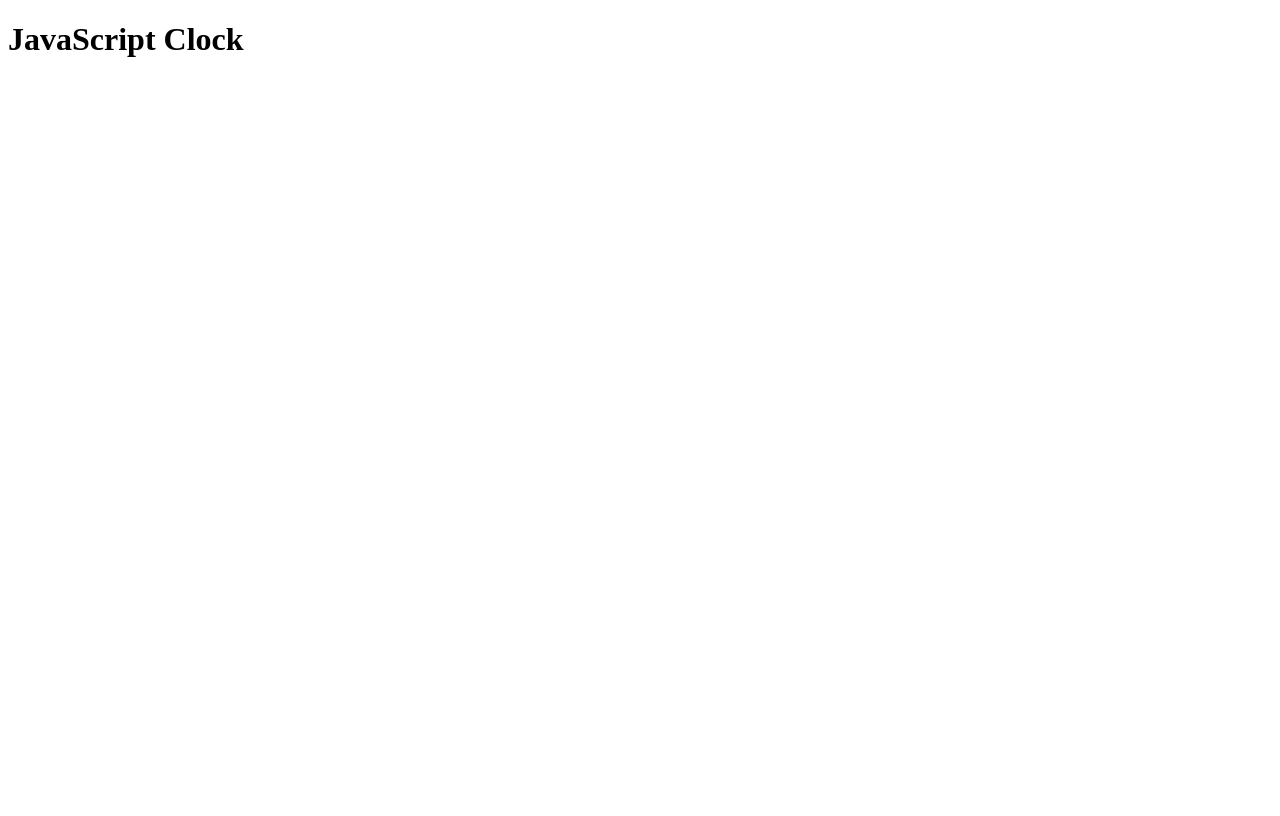
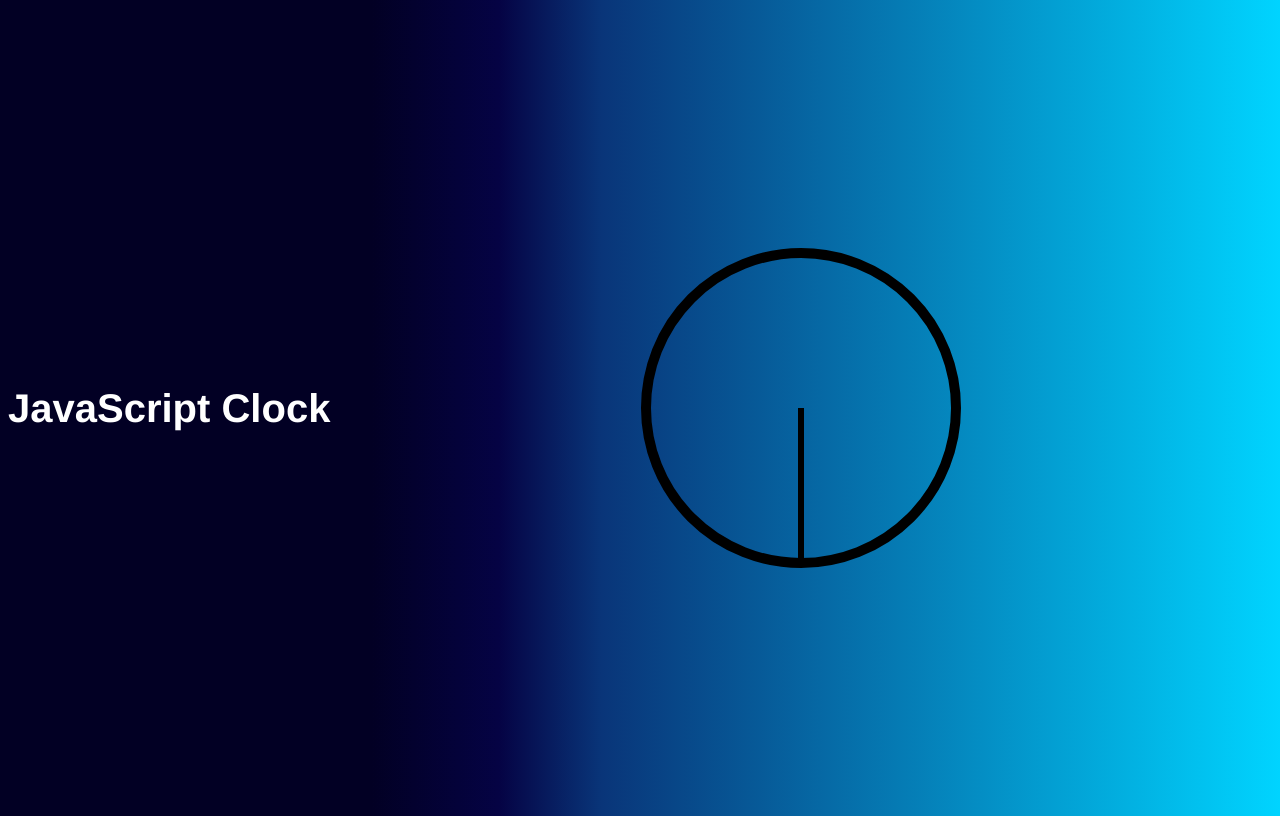
Before and after one commit to diminako/js-30, a plain HTML site: page day_02/day02.html in a window 1280 px wide. Drawn offline with Linux system fonts and the light colour scheme.

Commit message:
fitting in some time for js-30

```diff
--- a/day_02/day02.css
+++ b/day_02/day02.css
@@ -0,0 +1,46 @@
+html {
+    background: rgb(2,0,36);
+    background: linear-gradient(90deg, rgba(2,0,36,1) 29%, rgba(5,3,68,1) 39%, rgba(9,53,121,1) 47%, rgba(0,212,255,1) 100%);
+    background-size: cover;
+    font-family: "helvetica neue";
+    text-align: center;
+    font-size: 10px;
+}
+
+body {
+    font-size: 2rem;
+    display: flex;
+    flex: 1;
+    min-height: 100vh;
+    align-items: center;
+}
+
+.title {
+    color: white;
+}
+
+.clock {
+    width: 30rem;
+    height: 30rem;
+    border: 10px solid black;
+    border-radius: 50%;
+    margin: 50px auto;
+}
+
+.clock-face {
+    position: relative;
+    width: 100%;
+    height: 100%;
+    transform: translateY(-3px);}
+
+.hand {
+    width: 50%;
+    height: 6px;
+    background: black;
+    position: absolute;
+    top: 50%;
+    transform-origin: 100%;
+    transform: rotate(-90deg);
+    transition: all .05s;
+    transition-timing-function: cubic-bezier(0.075, 0.82, 0.165, 1);
+}
--- a/day_02/day02.html
+++ b/day_02/day02.html
@@ -1,27 +1,26 @@
 <!DOCTYPE html>
 <html lang="en">
+
 <head>
     <meta charset="UTF-8">
     <meta http-equiv="X-UA-Compatible" content="IE=edge">
     <meta name="viewport" content="width=device-width, initial-scale=1.0">
+    <link rel="stylesheet" href="day02.css">
     <title>Day 02 Clock</title>
 </head>
+
 <body>
 
-    <h1>JavaScript Clock</h1>
-        <div class="container">
-            <div class="clockContainer">
-                <div class="hours">
+    <h1 class="title">JavaScript Clock</h1>
+    <div class="clock">
+        <div class="clock-face">
+            <div class="hand hour-hand"></div>
+            <div class="hand min-hand"></div>
+            <div class="hand second-hand"></div>
+        </div>
+    </div>
 
+    <script src="day02.js"></script>
+</body>
 
-                </div>
-
-                <div class="minutes">
-
-
-                </div>
-            </div>
-        </div>
-
-</body>
 </html>
--- a/day_02/day02.js
+++ b/day_02/day02.js
@@ -0,0 +1,7 @@
+const setDate () => {
+    const now = new Date();
+    const seconds = now.getSeconds();
+
+}
+
+setInterval(setDate, 1000);
```
